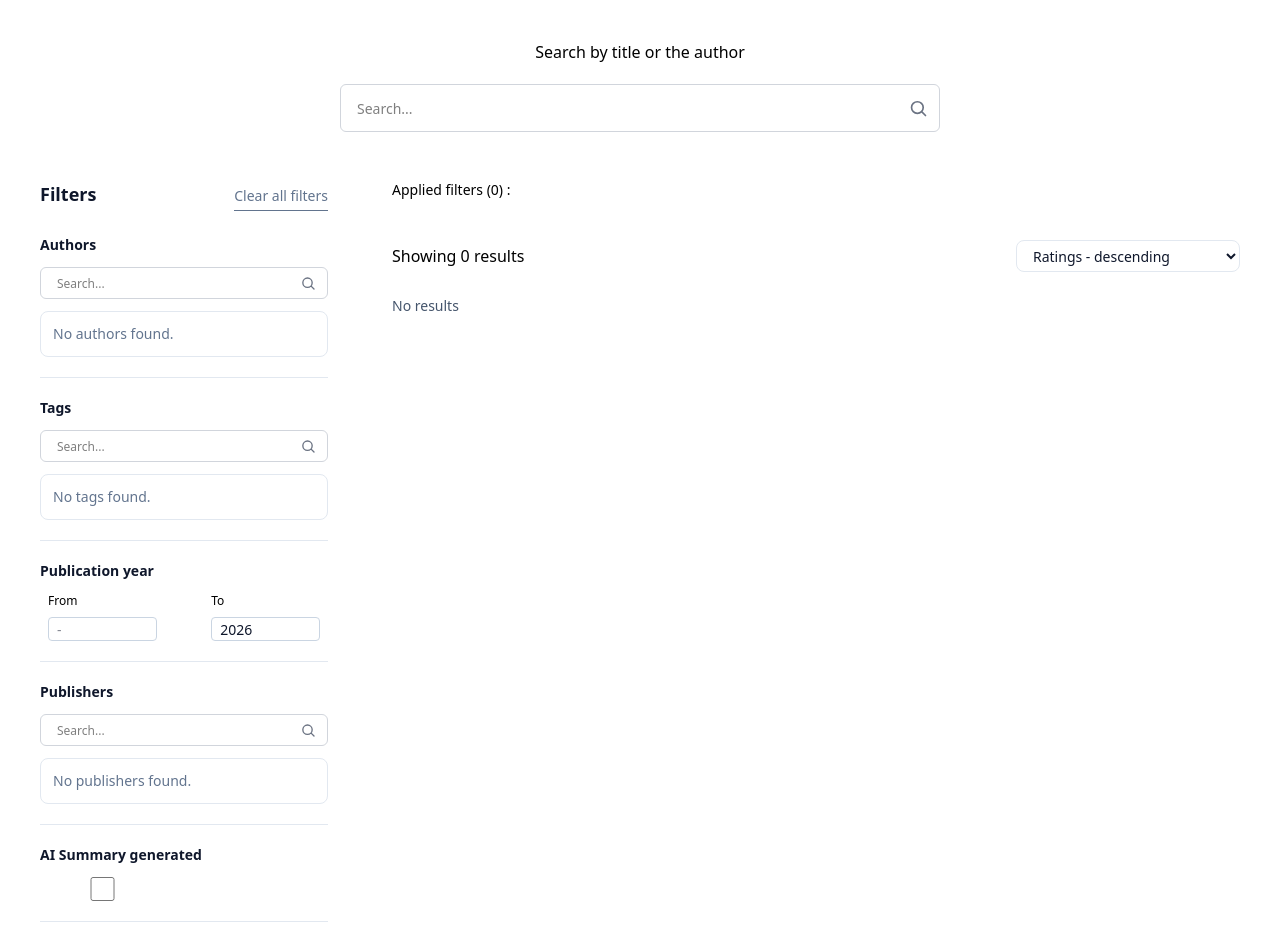
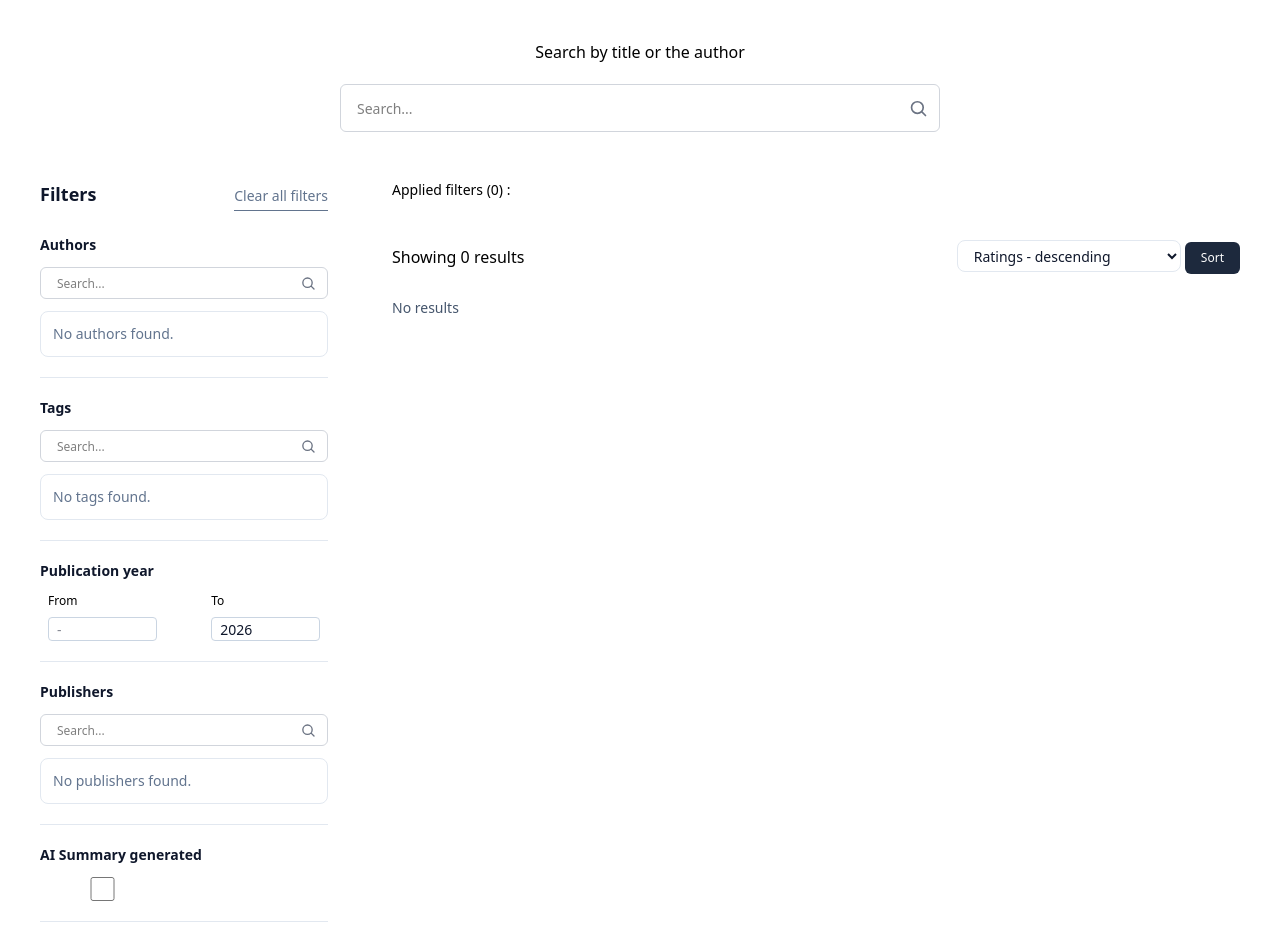
Before and after one commit to Krawieckk/BookRank, a Django app: page /explore/ in a window 1280 px wide, after a click that opens the changed part. Shown: the part 208-1143 px from the top of the page. Run offline with Django 5.2, Linux system fonts and the light colour scheme; the visitor is signed in with stand-in values (Sample User, id 1); data that the repository does not hold is empty; parts of the project's set-up code (start-up, migrations or seed data) failed here and were passed over; some libraries are stand-ins or nearby versions.

Commit message:
Accessibility fixes

```diff
--- a/books/signals.py
+++ b/books/signals.py
@@ -85,8 +85,9 @@ def review_created_maybe_trigger_summary(sender, instance: Review, created: bool
         rs.refresh_from_db()
 
         should_generate = (
-            (not rs.is_generating) and
-            (rs.reviews_added_count - rs.last_summarized_count >= 20)
+            (not rs.is_generating and book.allow_summary and book.is_active) and
+            (rs.reviews_added_count - rs.last_summarized_count >= 20) or
+            (book.reviews_count >= 30 and not book.summary_generated)
         )
 
         if not should_generate:
--- a/books/templates/books/best_authors.html
+++ b/books/templates/books/best_authors.html
@@ -4,7 +4,7 @@
 
 <div class="w-full flex flex-col items-center justify-center mb-12 px-4 pb-8">
   <div class="flex flex-col items-center justify-center max-w-96 lg:max-w-[600px] gap-3">
-    <h2 class="font-semibold text-lg lg:text-xl">Best Authors</h2>
+    <h1 class="font-semibold text-lg lg:text-xl">Best Authors</h1>
     <p class="text-sm lg:text-base text-center">Find all books by best rated authors. In this section you can find books by authors with the biggest average ratings</p>
   </div>
 </div>
--- a/books/templates/books/home.html
+++ b/books/templates/books/home.html
@@ -4,7 +4,7 @@
 {% block content %}
 
 <section class="w-full flex flex-col justify-center items-center gap-12 sm:py-8">
-    <h2 class="sm:text-lg md:text-xl text-center font-semibold">This is the place to find your next book...</h2>
+    <h1 class="sm:text-lg md:text-xl text-center font-semibold">This is the place to find your next book...</h1>
     {% include 'books/partials/search_bar.html' %}
 </section>
 
--- a/books/templates/books/partials/_results.html
+++ b/books/templates/books/partials/_results.html
@@ -6,7 +6,7 @@
         <div class="w-20 h-30 md:h-40 md:w-28 shrink-0 overflow-hidden rounded-md border border-slate-200 bg-slate-50 ">
         {% if book.cover_image %}
           <img src="{{ book.cover_image.url }}"
-               alt="{{ book.title }}"
+               alt="{{ book.title }} cover image"
                class="h-full w-full object-fit loading">
         {% endif %}
       </div>
@@ -16,9 +16,9 @@
       <div class="flex w-full flex-col lg:flex-row items-start lg:items-center justify-between">
         <div class="h-full flex flex-col items-start justify-center w-full md:w-[75%]">
           <a href="{% url 'book_page' book.id %}">
-            <h3 class=" text-sm md:text-base font-semibold text-slate-900">
+            <h2 class=" text-sm md:text-base font-semibold text-slate-900">
               {{ book.title|truncatewords:10 }}
-            </h3>
+            </h2>
           </a>
 
           <p class="mt-1 text-xs lg:text-sm text-slate-600">
--- a/books/templates/books/partials/explore_main.html
+++ b/books/templates/books/partials/explore_main.html
@@ -12,6 +12,7 @@
             hx-target="#exploreSection"
             hx-swap="innerHTML"
             hx-push-url="true"
+            aria-label="Delete {{name}} from filters"
             class="shrink-0 inline-flex items-center justify-center rounded-md text-slate-400 hover:text-red-600 hover:bg-red-50 transition text-xs"
         >
         <svg xmlns="http://www.w3.org/2000/svg" fill="none" viewBox="0 0 24 24" stroke-width="1" stroke="currentColor" class="size-5">
@@ -30,6 +31,7 @@
             hx-target="#exploreSection"
             hx-swap="innerHTML"
             hx-push-url="true"
+            aria-label="Delete {{name}} from filters"
             class="shrink-0 inline-flex items-center justify-center rounded-md text-slate-400 hover:text-red-600 hover:bg-red-50 transition text-xs"
         >
         <svg xmlns="http://www.w3.org/2000/svg" fill="none" viewBox="0 0 24 24" stroke-width="1.0" stroke="currentColor" class="size-5">
@@ -48,6 +50,7 @@
             hx-target="#exploreSection"
             hx-swap="innerHTML"
             hx-push-url="true"
+            aria-label="Delete {{publisher_name}} from filters"
             class="shrink-0 inline-flex items-center justify-center rounded-md text-slate-400 hover:text-red-600 hover:bg-red-50 transition text-xs"
         >
         <svg xmlns="http://www.w3.org/2000/svg" fill="none" viewBox="0 0 24 24" stroke-width="1.0" stroke="currentColor" class="size-5">
@@ -65,6 +68,7 @@
             hx-target="#exploreSection"
             hx-swap="innerHTML"
             hx-push-url="true"
+            aria-label="Delete 'summary generated' from filters"
             class="shrink-0 inline-flex items-center justify-center rounded-md text-slate-400 hover:text-red-600 hover:bg-red-50 transition text-xs"
         >
         <svg xmlns="http://www.w3.org/2000/svg" fill="none" viewBox="0 0 24 24" stroke-width="1.0" stroke="currentColor" class="size-5">
@@ -93,10 +97,10 @@
               <input type="hidden" name="tags" value="{{ t }}">
             {% endfor %}
 
+            <label for="sort-option-menu" class="absolute w-[1px] h-[1px] p-0 overflow-hidden">Select sorting option</label>
             <select
-              aria-label="sort-option"
+              aria-label="sort-option-menu"
               name="sort"
-              onchange="this.form.submit()"
               class="h-8 w-56 text-xs md:text-sm rounded-lg border border-slate-200 bg-white px-3 text-sm text-slate-900 focus:border-slate-900 focus:outline-none focus:ring-1 focus:ring-slate-900"
             >
               <option value="rating_desc" {% if sort == "rating_desc" %}selected{% endif %}>Ratings - descending</option>
@@ -106,6 +110,9 @@
               <option value="newest"      {% if sort == "newest" %}selected{% endif %}>Publication year - newest</option>
               <option value="oldest"      {% if sort == "oldest" %}selected{% endif %}>Publication year - oldest</option>
             </select>
+            <button type="submit" class="bg-slate-800 text-white h-8 px-4 rounded-md text-xs hover:bg-slate-700 transition-colors">
+              Sort
+            </button>
           </form>
         </div>
       </div>
--- a/books/templates/books/partials/explore_section.html
+++ b/books/templates/books/partials/explore_section.html
@@ -44,6 +44,7 @@
               <h3 class="text-sm font-semibold text-slate-900 ">Authors</h3>
 
               <div class="relative w-full text-sm mt-3">
+                <label for="authors-search-input" class="absolute w-[1px] h-[1px] p-0 overflow-hidden">Search</label>
                 <input
                 id="authors-search-input"
                 data-endpoint="{% url 'authors_search_suggestions' %}"
@@ -69,15 +70,18 @@
                 ></div>
               </div>
 
-              <div class="mt-3 max-h-64 overflow-auto rounded-lg border border-slate-200 p-3" id="authorsList">
+              <fieldset class="mt-3 max-h-64 overflow-auto rounded-lg border border-slate-200 p-3" id="authorsList">
+                  <legend class="absolute w-[1px] h-[1px] p-0 overflow-hidden">
+                    Filter by authors
+                  </legend>
                   {% include "books/partials/_filter_authors_list.html" with authors=authors selected_authors=selected_authors %}
-              </div>
+              </fieldset>
             </section>
 
             <!-- TAGS -->
             <section class="border-b-1 border-slate-200 pb-5">
               <h3 class="text-sm font-semibold text-slate-900">Tags</h3>
-
+              <label for="tags-search-input" class="absolute w-[1px] h-[1px] p-0 overflow-hidden">Search</label>
               <div class="relative w-full text-sm mt-3">
                 <input
                 id="tags-search-input"
@@ -105,9 +109,10 @@
 
               </div>
 
-              <div class="mt-3 max-h-64 overflow-auto rounded-lg border border-slate-200 p-3" id="tagsList">
+              <fieldset class="mt-3 max-h-64 overflow-auto rounded-lg border border-slate-200 p-3" id="tagsList">
+                <legend class="absolute w-[1px] h-[1px] p-0 overflow-hidden">Filter by tags</legend>
                   {% include "books/partials/_filter_tags_list.html" with tags=tags selected_tags=selected_tags %}
-              </div>
+              </fieldset>
             </section>
 
             <!-- PUBLISHED YEAR -->
@@ -154,6 +159,7 @@
               <h3 class="text-sm font-semibold text-slate-900">Publishers</h3>
 
               <div class="relative w-full text-sm mt-3">
+                <label for="publishers-search-input" class="absolute w-[1px] h-[1px] p-0 overflow-hidden">Search publishers</label>
                 <input
                 id="publishers-search-input"
                 data-endpoint="{% url 'publishers_search_suggestions' %}"
@@ -180,9 +186,10 @@
 
               </div>
 
-              <div class="mt-3 max-h-64 overflow-auto rounded-lg border border-slate-200 p-3" id="publishersList">
+              <fieldset class="mt-3 max-h-64 overflow-auto rounded-lg border border-slate-200 p-3" id="publishersList">
+                <legend class="absolute w-[1px] h-[1px] p-0 overflow-hidden">Filter by publishers</legend>
                   {% include "books/partials/_filter_publishers_list.html" with publishers=publishers selected_publishers=selected_publishers %}
-              </div>
+              </fieldset>
             </section>
 
             <section class="border-b-1 border-slate-200 pb-5">
@@ -191,7 +198,7 @@
               <div class="relative w-full text-sm mt-3">
                   <div class=" flex justify-between items-center px-2">
                       <div class="flex flex-col w-[40%]">
-                        <label for="summary_generated" hidden class="flex cursor-pointer items-center gap-3 text-xs">AI Summary generated</label>
+                        <label for="summary_generated" class="absolute w-[1px] h-[1px] p-0 overflow-hidden">Show books with summary generated</label>
                           <input
                             id="summary_generated"
                             type="checkbox"
--- a/books/templates/books/partials/home_authors_filter.html
+++ b/books/templates/books/partials/home_authors_filter.html
@@ -1,5 +1,5 @@
  <div>
-    <h2 class="text-sm sm:text-base font-semibold tracking-wide text-center mb-6 sm:mb-8">
+    <h2 class="text-sm sm:text-base font-semibold tracking-wide text-center mb-6 sm:mb-8 bg-[#2e4052]">
         Most popular authors
     </h2>
 
@@ -11,7 +11,7 @@
 
         <li>
             <a href="explore/?authors={{author.id}}"
-            class="block text-sm border-b border-slate-600 py-4 hover:bg-gray-900 transition-colors">
+            class="block text-sm border-b border-slate-600 py-4 hover:bg-gray-900 transition-colors bg-[#2e4052]">
             {{author.name}}
             </a>
         </li>
--- a/books/templates/books/partials/home_tags_filter.html
+++ b/books/templates/books/partials/home_tags_filter.html
@@ -1,5 +1,5 @@
 <div>
-    <h2 class="text-sm sm:text-base font-semibold tracking-wide text-center mb-6 sm:mb-8">
+    <h2 class="text-sm sm:text-base font-semibold tracking-wide text-center mb-6 sm:mb-8 bg-[#2e4052]">
         Most popular categories
     </h2>
 
@@ -9,7 +9,7 @@
         {% for tag in tags %}
         <li>
             <a href="explore?tags={{tag.id}}"
-            class="block text-sm border-b border-slate-600 py-4 hover:bg-gray-900 transition-colors">
+            class="block text-sm border-b border-slate-600 py-4 hover:bg-gray-900 transition-colors bg-[#2e4052]">
             {{tag.name}}
             </a>
         </li>
--- a/books/templates/books/top_rated.html
+++ b/books/templates/books/top_rated.html
@@ -4,7 +4,7 @@
 
 <div class="w-full flex flex-col items-center justify-center mb-12 px-4 pb-8">
   <div class="flex flex-col items-center justify-center max-w-96 lg:max-w-[600px] gap-3">
-    <h2 class="font-semibold text-lg lg:text-xl">Top rated</h2>
+    <h1 class="font-semibold text-lg lg:text-xl">Top rated</h1>
     <p class="text-sm lg:text-base text-center">Explore the best rated books on BookRank based on community opinion. In this section, you can find books with the biggest average ratings based on at least 100 reviews</p>
   </div>
 </div>
--- a/books/views.py
+++ b/books/views.py
@@ -624,7 +624,7 @@ def generate_summary(request, book_id):
         rs, _ = ReviewSummary.objects.select_for_update().get_or_create(book=book)
 
         if rs.is_generating:
-            return redirect("home")
+            return redirect("book_page", pk=book_id)
 
         transaction.on_commit(lambda: generate_review_summary_for_book.delay(book.id))
 
--- a/static/dist/styles.css
+++ b/static/dist/styles.css
@@ -62,7 +62,6 @@
     --radius-md: 0.375rem;
     --radius-lg: 0.5rem;
     --ease-in-out: cubic-bezier(0.4, 0, 0.2, 1);
-    --blur-md: 12px;
     --default-transition-duration: 150ms;
     --default-transition-timing-function: cubic-bezier(0.4, 0, 0.2, 1);
     --default-font-family: var(--font-sans);
@@ -401,6 +391,9 @@
   .h-44 {
     height: calc(var(--spacing) * 44);
   }
+  .h-\[1px\] {
+    height: 1px;
+  }
   .h-\[2px\] {
     height: 2px;
   }
@@ -475,6 +462,9 @@
   }
   .w-72 {
     width: calc(var(--spacing) * 72);
+  }
+  .w-\[1px\] {
+    width: 1px;
   }
   .w-\[40\%\] {
     width: 40%;
@@ -864,6 +836,9 @@
   .object-cover {
     object-fit: cover;
   }
+  .p-0 {
+    padding: calc(var(--spacing) * 0);
+  }
   .p-2 {
     padding: calc(var(--spacing) * 2);
   }
@@ -1234,13 +1193,6 @@
     &:hover {
       @media (hover: hover) {
         background-color: var(--color-gray-100);
-      }
-    }
-  }
-  .hover\:bg-gray-200 {
-    &:hover {
-      @media (hover: hover) {
-        background-color: var(--color-gray-200);
       }
     }
   }
@@ -2035,42 +1971,6 @@
   initial-value: 100%;
 }
 @property --tw-drop-shadow-size {
-  syntax: "*";
-  inherits: false;
-}
-@property --tw-backdrop-blur {
-  syntax: "*";
-  inherits: false;
-}
-@property --tw-backdrop-brightness {
-  syntax: "*";
-  inherits: false;
-}
-@property --tw-backdrop-contrast {
-  syntax: "*";
-  inherits: false;
-}
-@property --tw-backdrop-grayscale {
-  syntax: "*";
-  inherits: false;
-}
-@property --tw-backdrop-hue-rotate {
-  syntax: "*";
-  inherits: false;
-}
-@property --tw-backdrop-invert {
-  syntax: "*";
-  inherits: false;
-}
-@property --tw-backdrop-opacity {
-  syntax: "*";
-  inherits: false;
-}
-@property --tw-backdrop-saturate {
-  syntax: "*";
-  inherits: false;
-}
-@property --tw-backdrop-sepia {
   syntax: "*";
   inherits: false;
 }
@@ -2126,15 +2026,6 @@
       --tw-drop-shadow-color: initial;
       --tw-drop-shadow-alpha: 100%;
       --tw-drop-shadow-size: initial;
-      --tw-backdrop-blur: initial;
-      --tw-backdrop-brightness: initial;
-      --tw-backdrop-contrast: initial;
-      --tw-backdrop-grayscale: initial;
-      --tw-backdrop-hue-rotate: initial;
-      --tw-backdrop-invert: initial;
-      --tw-backdrop-opacity: initial;
-      --tw-backdrop-saturate: initial;
-      --tw-backdrop-sepia: initial;
       --tw-duration: initial;
       --tw-ease: initial;
       --tw-content: "";
--- a/users/templates/users/settings.html
+++ b/users/templates/users/settings.html
@@ -3,6 +3,7 @@
 {% block content %}
 
 <div class="flex flex-col items-center justify-center gap-12 px-3">
+  <h1 class="text-xl font-semibold">Settings</h1>
 
   <section class="flex flex-col w-full max-w-[300px] sm:max-w-[350px] gap-3">
     <h2 class="text-lg font-medium">Username</h2>
```
Also changed, not shown: other parts of static/dist/styles.css (+11 -76 lines).
